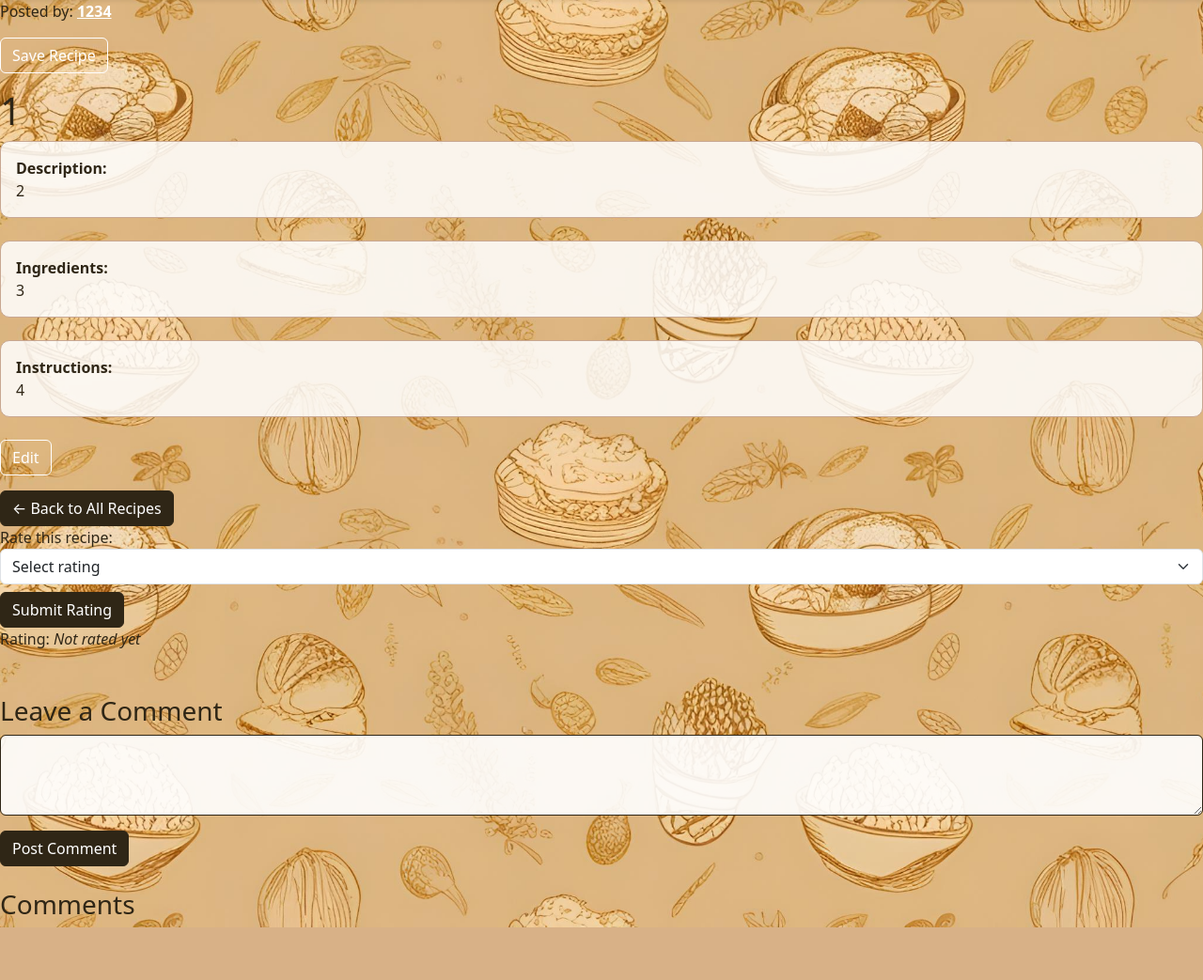
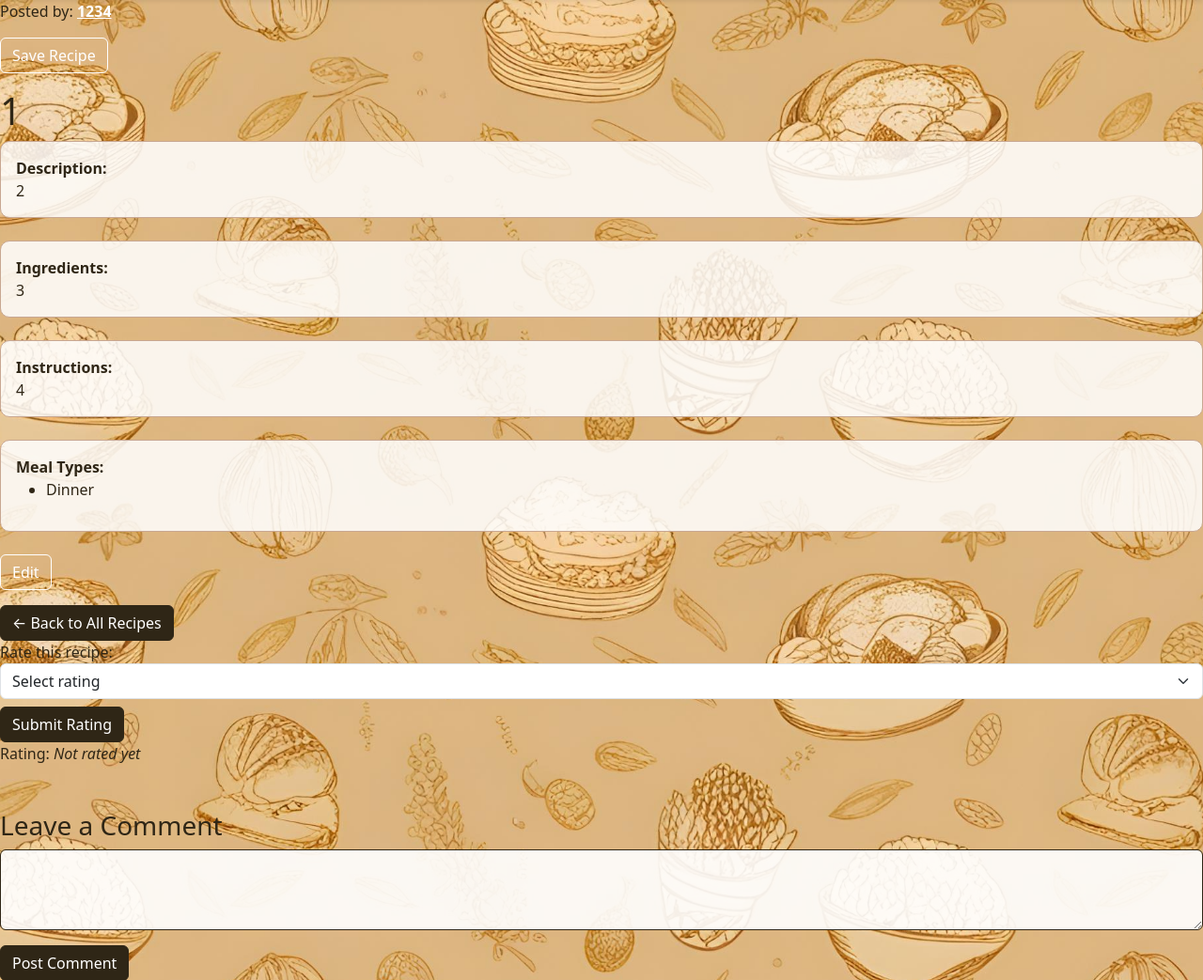
Before and after one commit to RyanTang0203/Recipe_Web_App, a Flask app: page /recipe/2 in a window 1280 px wide. Shown: the part 56-1099 px from the top of the page at 94% size. Before the commit the page ends 1043 px from the top, so only its background shows below. Run offline with Flask 3, Linux system fonts and the light colour scheme; a user stored in the database is signed in.

Commit message:
adding filter

```diff
--- a/app/models.py
+++ b/app/models.py
@@ -30,6 +30,7 @@ class Recipe(db.Model):
     instructions = db.Column(db.Text, nullable=False)
     created = db.Column(db.DateTime, default=datetime.utcnow)
     rating = db.Column(db.Integer, default=0)
+    meal_types = db.Column(db.String(255), nullable=True, default="")
     image_filename = db.Column(db.String(120), nullable=True)
     user_id = db.Column(db.Integer, db.ForeignKey('user.id'))
 
--- a/app/routes.py
+++ b/app/routes.py
@@ -45,11 +45,19 @@ def register():
 @login_required
 def home():
     search_query = request.args.get('search', '')
-    if search_query:
+    meal_type = request.args.get('meal_type', '')
+    if search_query and meal_type:
+        recipes = Recipe.query.filter(
+          (Recipe.title.ilike(f'%{search_query}%')) |
+          (Recipe.meal_types.ilike(f'%{meal_type}%'))
+        ).all()
+    elif meal_type:
+        recipes = Recipe.query.filter(Recipe.meal_types.ilike(f'%{meal_type}%')).all()
+    elif search_query:
         recipes = Recipe.query.filter(Recipe.title.ilike(f'%{search_query}%')).all()
     else:
         recipes = Recipe.query.all()
-    return render_template('home.html', recipes=recipes)
+    return render_template('home.html', recipes=recipes, search_query=search_query, selected_meal_type=meal_type)
 
 # Logout User
 @myapp_obj.route('/logout')
@@ -62,11 +70,19 @@ def logout():
 @myapp_obj.route("/recipes")
 def list_recipes():
     search_query = request.args.get('search', '')
-    if search_query:
+    meal_type = request.args.get('meal_type', '')
+    if search_query and meal_type:
+        recipes = Recipe.query.filter(
+	  (Recipe.title.ilike(f'%{search_query}%')) |
+	  (Recipe.meal_types.ilike(f'%{meal_type}%'))
+        ).all()
+    elif meal_type:
+        recipes = Recipe.query.filter(Recipe.meal_types.ilike(f'%{meal_type}%')).all()
+    elif search_query:
         recipes = Recipe.query.filter(Recipe.title.ilike(f'%{search_query}%')).all()
     else:
         recipes = Recipe.query.all()
-    return render_template('recipes.html', recipes=recipes)
+    return render_template('recipes.html', recipes=recipes, search_query=search_query, selected_meal_type=meal_type)
 
 # Add New Recipe
 @myapp_obj.route("/recipe/new", methods=['GET', 'POST'])
@@ -81,6 +97,7 @@ def add_recipe():
             form.image.data.save(image_path),
             image_filename = filename
 
+        meal_types = ",".join(form.meal_types.data) if form.meal_types.data else ""
 
         recipe = Recipe(
             title=form.title.data,
@@ -89,6 +106,7 @@ def add_recipe():
             instructions=form.instructions.data,
             created=datetime.utcnow(),
             image_filename=image_filename,
+	    meal_types=meal_types,
             user=current_user
         )
         db.session.add(recipe)
@@ -99,7 +117,8 @@ def add_recipe():
 @myapp_obj.route("/recipe/<int:recipe_id>")
 def view_recipe(recipe_id):
     recipe = Recipe.query.get_or_404(recipe_id)
-    return render_template("recipe_detail.html", recipe=recipe)
+    meal_types = recipe.meal_types.split(",") if recipe.meal_types else []
+    return render_template("recipe_detail.html", recipe=recipe, meal_types=meal_types)
 
 @myapp_obj.route("/recipe/<int:recipe_id>/delete")
 @login_required
--- a/app/templates/add_recipe.html
+++ b/app/templates/add_recipe.html
@@ -138,6 +138,11 @@
     {{ form.instructions.label(class="form-label") }}
     {{ form.instructions(class="form-control", rows=5) }}
   </div>
+  <div class="mb-3">
+    {{ form.meal_types.label(class="form-label") }}
+    {{ form.meal_types(class="form-select", multiple=True) }}
+  </div>
+  <div class="mb-3">
   <button type="submit" class="btn btn-primary">Submit</button>
   <div class="mb-3">
     {{ form.image.label(class="form-label") }}
--- a/app/templates/recipe_detail.html
+++ b/app/templates/recipe_detail.html
@@ -178,6 +178,19 @@
   <textarea name="instructions" id="instructions-input" style="display:none;" class="form-control mt-2">{{ recipe.instructions }}</textarea>
 </div>
 
+<div class="recipe-section">
+  <strong>Meal Types:</strong><br>
+  <ul>
+    {% if recipe.meal_types %}
+      {% for meal_type in recipe.meal_types.split(",") %}
+        <li>{{ meal_type }}</li>
+      {% endfor %}
+    {% else %}
+      <li>No meal types specified</li>
+    {% endif %}
+  </ul>
+</div>
+
   <button type="button" onclick="enableEdit()" id="edit-btn" class="btn btn-outline-primary">Edit</button>
   <button type="submit" id="save-btn" class="btn btn-success" style="display:none;">Save</button>
 </form>
@@ -211,7 +224,6 @@
     <em>Not rated yet</em>
   {% endif %}
 </p>
-
 
 <!-- Comments Section -->
 <h3 class="mt-5">Leave a Comment</h3>
```
Also changed, not shown: app/forms.py (+13 -2 lines), app/templates/home.html (+9 -0 lines), app/templates/recipes.html (+11 -0 lines), instance/app.db.
